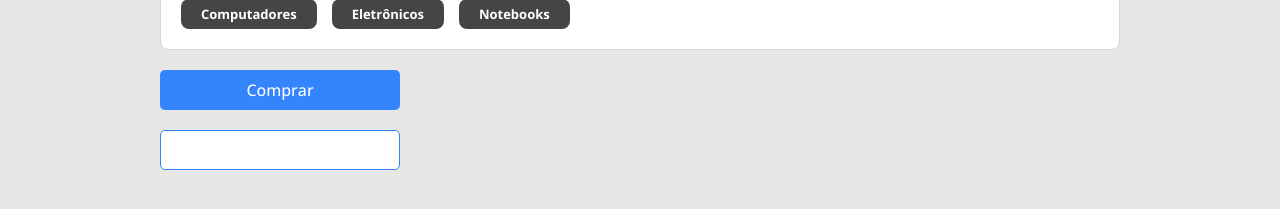
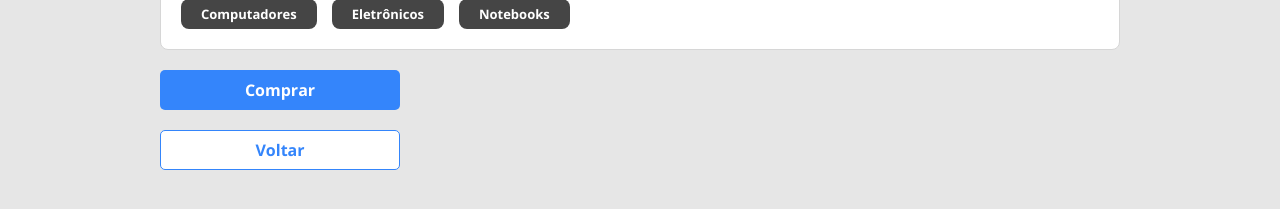
Before and after one commit to rafaelgauderio/typescript-ecommerce-frontweb, a React (Vite) app: page / in a window 1280 px wide. Shown: the part 395-604 px from the top of the page. Built offline with nearby package versions, Linux system fonts and the light colour scheme.

Commit message:
ButtonWhite with message as Props

```diff
--- a/src/components/ButtonWhite/index.tsx
+++ b/src/components/ButtonWhite/index.tsx
@@ -1,9 +1,14 @@
 import './styles.css';
 
-export default function ButtonWhite() {
+type Props = {
+    message: string;
+};
+
+export default function ButtonWhite({ message }: Props) {
 
     return (
         <button className="ec-btn ec-btn-voltar">
+            {message}
         </button>
     );
 }
--- a/src/index.css
+++ b/src/index.css
@@ -178,7 +178,7 @@ a:hover {
   justify-content: center;
   align-items: center;
   font-size: 16px;
-  font-weight: 500;
+  font-weight: 700;
   border-radius: 5px;
   height: 40px;
   width: 100%;
--- a/src/routes/ProductDetails/index.tsx
+++ b/src/routes/ProductDetails/index.tsx
@@ -40,7 +40,7 @@ export default function ProductDetails() {
                     <ProductDetailsCard product={product}></ProductDetailsCard>
                     <div className="ec-btn-container">
                         <ButtonBlue message={"Comprar"}></ButtonBlue>
-                        <ButtonWhite></ButtonWhite>
+                        <ButtonWhite message={"Voltar"}></ButtonWhite>
                     </div>
                 </section>
             </main>
```
